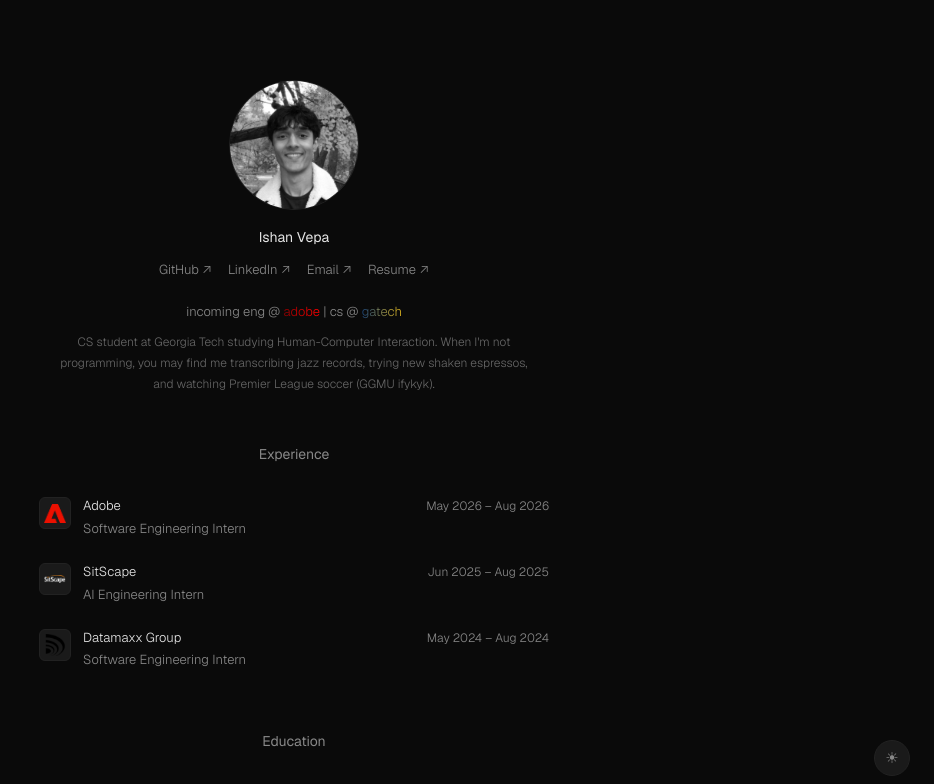
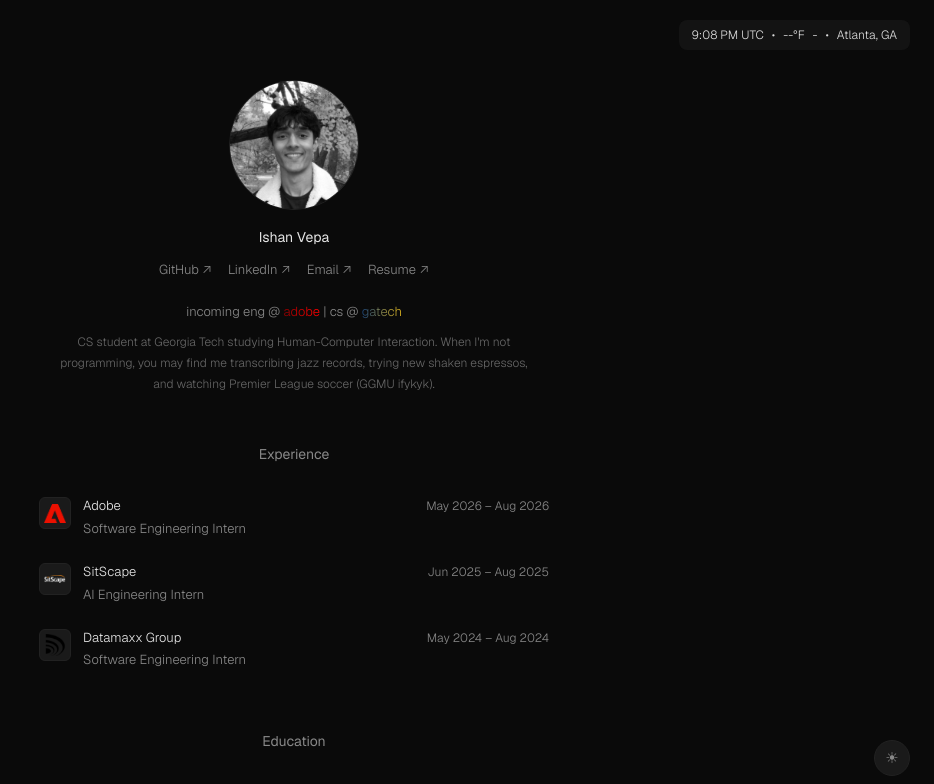
Before and after one commit to ishanvepa/ishanvepa.github.io, a Next.js app: page / in a window 1280 px wide. Shown: the top 784 px of the page, without its empty margins (346-1280 px from the left). Built offline with nearby package versions, Linux system fonts and the light colour scheme; no server answers; grey boxes are pictures that could not be loaded.

Commit message:
added status bar

```diff
--- a/package.json
+++ b/package.json
@@ -17,6 +17,8 @@
     "@types/node": "^20",
     "@types/react": "^19",
     "@types/react-dom": "^19",
+    "eslint": "^9",
+    "eslint-config-next": "16.1.7",
     "typescript": "^5"
   }
 }
--- a/src/app/layout.tsx
+++ b/src/app/layout.tsx
@@ -3,6 +3,7 @@
 import "./globals.css";
 import ThemeToggle from "@/components/ThemeToggle";
 import DotBackground from "@/components/DotBackground";
+import StatusWidget from "../components/StatusWidget";
 
 const geist = Geist({
   subsets: ["latin"],
@@ -17,31 +18,17 @@
 
 export default function RootLayout({
   children,
-}: {
+}: Readonly<{
   children: React.ReactNode;
-}) {
+}>) {
   return (
     <html lang="en">
       <body className={geist.variable}>
-        {/* <DotBackground />
-        <div style={{ position: "relative", zIndex: 1, maxWidth: "560px", margin: "0 auto" }}>
-          <div
-            style={{
-              position: "absolute",
-              inset: 0,
-              borderRadius: "20px",
-              background: "rgba(255, 255, 255, 0.02)",
-              backdropFilter: "blur(2px)",
-              WebkitBackdropFilter: "blur(2px)",
-              zIndex: 0,
-              pointerEvents: "none",
-            }}
-          />
-          <div style={{ position: "relative", zIndex: 1 }}>
-            {children}
-          </div>
-        </div> */}
-        {children}
+        {/* <DotBackground /> */}
+        <StatusWidget />
+        <div style={{ position: "relative", zIndex: 1 }}>
+          {children}
+        </div>
         <ThemeToggle />
       </body>
     </html>
--- /dev/null
+++ b/src/components/StatusWidget.module.css
@@ -0,0 +1,44 @@
+.widget {
+  position: fixed;
+  top: 20px;
+  right: 24px;
+  z-index: 95;
+  display: flex;
+  align-items: center;
+  gap: 8px;
+  max-width: calc(100vw - 28px);
+  padding: 8px 12px;
+  border: 1px solid transparent;
+  border-radius: 8px;
+  background: color-mix(in srgb, var(--card) 64%, transparent);
+  backdrop-filter: blur(6px);
+  color: var(--text);
+  font-size: 12px;
+  line-height: 1;
+  white-space: nowrap;
+  overflow-x: auto;
+  scrollbar-width: none;
+  transition: background 0.2s ease, border-color 0.2s ease, transform 0.2s ease;
+}
+
+.widget span {
+  opacity: 0.96;
+}
+
+.widget::-webkit-scrollbar {
+  display: none;
+}
+
+.widget:hover {
+  background: var(--card);
+  border-color: var(--border);
+  transform: translateY(-1px);
+}
+
+@media (max-width: 900px) {
+  .widget {
+    top: 14px;
+    right: 14px;
+    max-width: calc(100vw - 20px);
+  }
+}
--- /dev/null
+++ b/src/components/StatusWidget.tsx
@@ -0,0 +1,148 @@
+"use client";
+
+import { useEffect, useMemo, useState } from "react";
+import styles from "./StatusWidget.module.css";
+
+type WeatherData = {
+  temperature: number | null;
+  weatherIcon: string;
+  weatherLabel: string;
+  location: string;
+};
+
+type WeatherIconInfo = {
+  icon: string;
+  label: string;
+};
+
+function formatTime(now: Date): string {
+  const time = new Intl.DateTimeFormat("en-US", {
+    hour: "numeric",
+    minute: "2-digit",
+    hour12: true,
+  }).format(now);
+
+  const tzPart = new Intl.DateTimeFormat("en-US", {
+    timeZoneName: "short",
+  })
+    .formatToParts(now)
+    .find((part) => part.type === "timeZoneName")?.value;
+
+  return tzPart ? `${time} ${tzPart}` : time;
+}
+
+function weatherCodeToIconInfo(code: number | null): WeatherIconInfo {
+  if (code === null) {
+    return { icon: "-", label: "Weather unavailable" };
+  }
+
+  if (code === 0) {
+    return { icon: "\u2600", label: "Clear" };
+  }
+  if (code === 1 || code === 2) {
+    return { icon: "\u26C5", label: "Partly cloudy" };
+  }
+  if (code === 3) {
+    return { icon: "\u2601", label: "Overcast" };
+  }
+  if (code === 45 || code === 48) {
+    return { icon: "\u2248", label: "Fog" };
+  }
+  if ([51, 53, 55, 56, 57, 61, 63, 65, 66, 67, 80, 81, 82].includes(code)) {
+    return { icon: "\u2614", label: "Rain" };
+  }
+  if ([71, 73, 75, 77, 85, 86].includes(code)) {
+    return { icon: "\u2744", label: "Snow" };
+  }
+  if (code === 95 || code === 96 || code === 99) {
+    return { icon: "\u26A1", label: "Thunderstorm" };
+  }
+
+  return { icon: "-", label: "Unknown" };
+}
+
+export default function StatusWidget() {
+  const ATLANTA_LAT = 33.749;
+  const ATLANTA_LON = -84.388;
+
+  const [now, setNow] = useState(() => new Date());
+  const [weatherData, setWeatherData] = useState<WeatherData>({
+    temperature: null,
+    weatherIcon: "...",
+    weatherLabel: "Loading weather",
+    location: "Atlanta, GA",
+  });
+
+  useEffect(() => {
+    const timer = globalThis.setInterval(() => {
+      setNow(new Date());
+    }, 1000);
+
+    return () => globalThis.clearInterval(timer);
+  }, []);
+
+  useEffect(() => {
+    let cancelled = false;
+
+    async function loadWeather() {
+      try {
+        const weatherResp = await fetch(
+          `https://api.open-meteo.com/v1/forecast?latitude=${ATLANTA_LAT}&longitude=${ATLANTA_LON}&current=temperature_2m,weather_code&temperature_unit=fahrenheit`
+        );
+        const weatherJson = weatherResp.ok ? await weatherResp.json() : null;
+
+        const temp =
+          typeof weatherJson?.current?.temperature_2m === "number"
+            ? Math.round(weatherJson.current.temperature_2m)
+            : null;
+        const weatherCode =
+          typeof weatherJson?.current?.weather_code === "number"
+            ? weatherJson.current.weather_code
+            : null;
+        const weatherInfo = weatherCodeToIconInfo(weatherCode);
+
+        if (!cancelled) {
+          setWeatherData({
+            temperature: temp,
+            weatherIcon: weatherInfo.icon,
+            weatherLabel: weatherInfo.label,
+            location: "Atlanta, GA",
+          });
+        }
+      } catch {
+        if (!cancelled) {
+          setWeatherData({
+            temperature: null,
+            weatherIcon: "-",
+            weatherLabel: "Weather unavailable",
+            location: "Atlanta, GA",
+          });
+        }
+      }
+    }
+
+    loadWeather();
+    const refresh = globalThis.setInterval(loadWeather, 10 * 60 * 1000);
+
+    return () => {
+      cancelled = true;
+      globalThis.clearInterval(refresh);
+    };
+  }, []);
+
+  const timeText = useMemo(() => formatTime(now), [now]);
+  const tempText = weatherData.temperature === null ? "--°F" : `${weatherData.temperature}°F`;
+
+  return (
+    <div className={styles.widget} aria-live="polite">
+      <span>{timeText}</span>
+      <span>•</span>
+      <span>{tempText}</span>
+      <span aria-label={weatherData.weatherLabel} title={weatherData.weatherLabel}>
+        {weatherData.weatherIcon}
+      </span>
+      <span>•</span>
+      <span>{weatherData.location}</span>
+    </div>
+  );
+}
```
Also changed, not shown: src/components/DotBackground.tsx (+46 -22 lines), .eslintrc.json (added), 1 other file (tests, documents, lock files or other folders).
